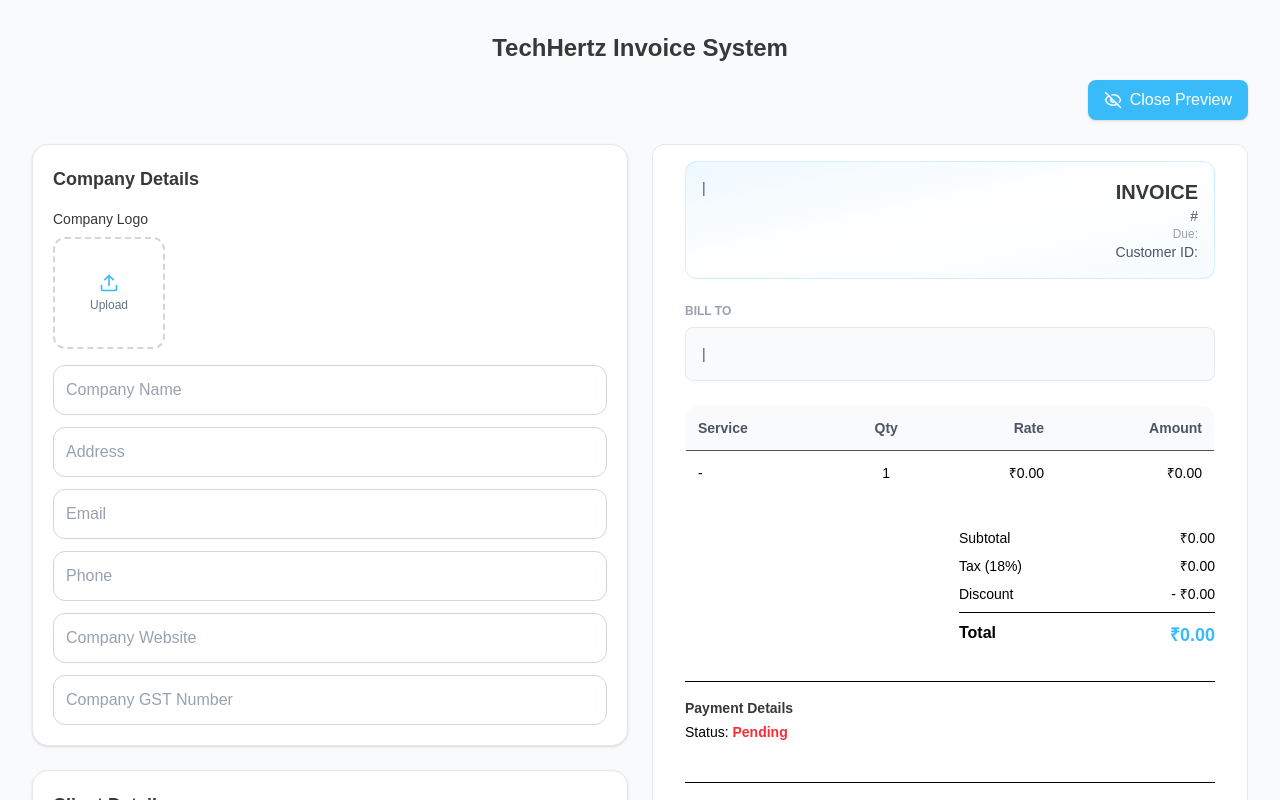
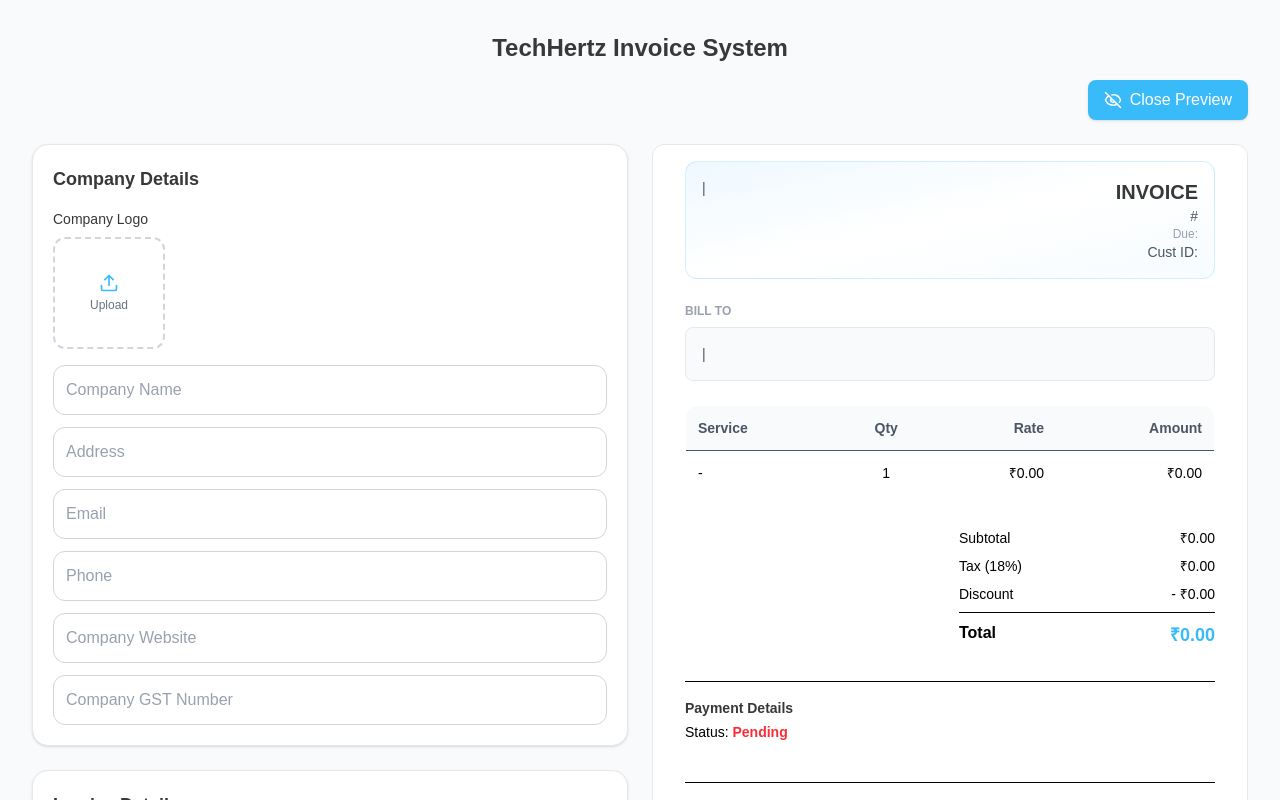
Before and after one commit to mohitrajgarh/invoice_system, a Next.js app: page / in a window 1280 px wide. Both pictures are taken after a click on the button "Preview". Shown: the top 800 px of the page. Built offline with nearby package versions, Linux system fonts and the light colour scheme.

Commit message:
fix(header): keep customer id in single line and move invoice details to left in form layout

```diff
--- a/src/components/form/Invoice_form.tsx
+++ b/src/components/form/Invoice_form.tsx
@@ -22,12 +22,13 @@ export default function InvoiceForm({ data, setData, showPreview }: Pros) {
             {/* LEFT */}
             <div className="space-y-6">
                 <CompanyForm data={data} setData={setData} />
-                <ClientForm data={data} setData={setData} />
+                <InvoiceDetails data={data} setData={setData} />
+
             </div>
 
             {/* RIGHT */}
             <div className="space-y-6">
-                <InvoiceDetails data={data} setData={setData} />
+                <ClientForm data={data} setData={setData} />
                 <BillingForm data={data} setData={setData} />
                 <PaymentForm data={data} setData={setData} />
             </div>
--- a/src/components/preview/parts/header.tsx
+++ b/src/components/preview/parts/header.tsx
@@ -65,8 +65,8 @@ export default function Header({ data }: Props) {
             Due: {data.invoice.dueDate}
           </p>
 
-          <p className="text-[10px] sm:text-sm text-gray-600">
-            Customer ID: {data.invoice.customerId}
+          <p className="text-[10px] sm:text-sm text-gray-600 whitespace-nowrap  ">
+            Cust ID: {data.invoice.customerId || ""}
           </p>
         </div>
 
```
